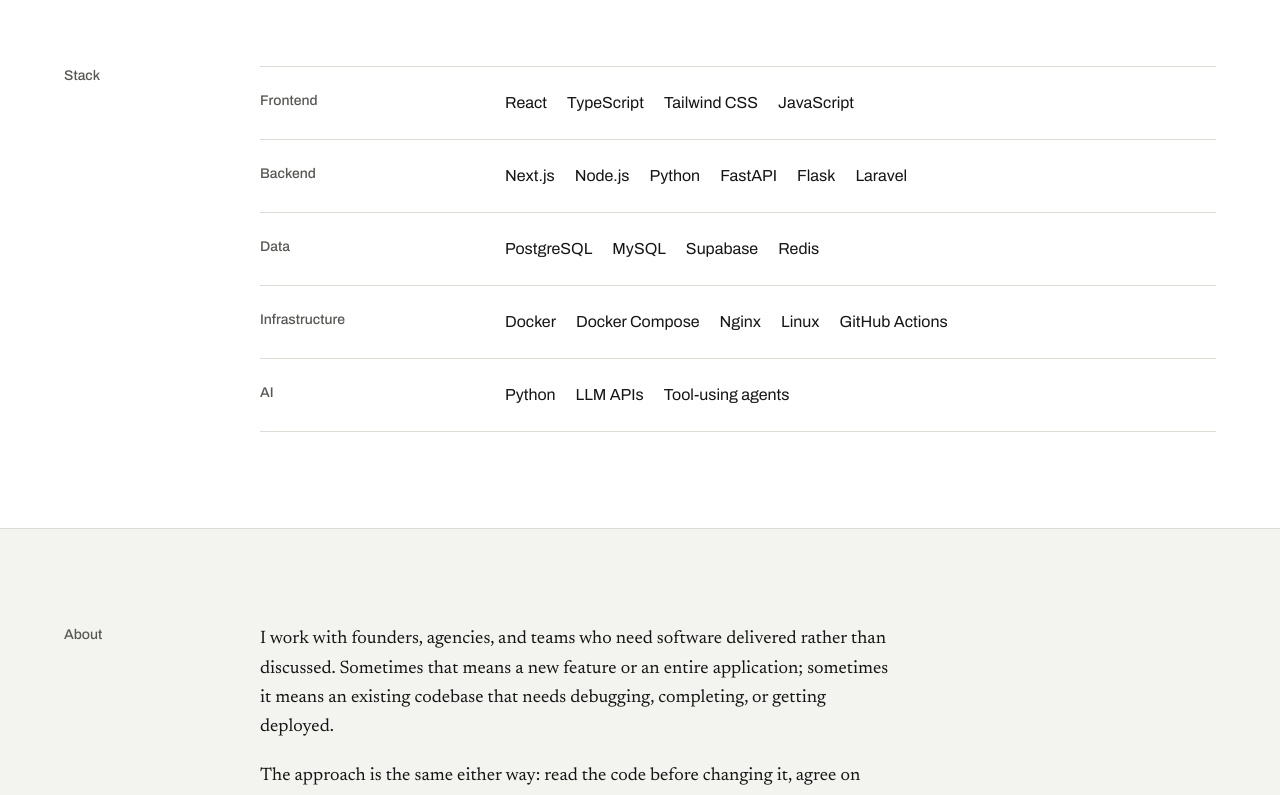
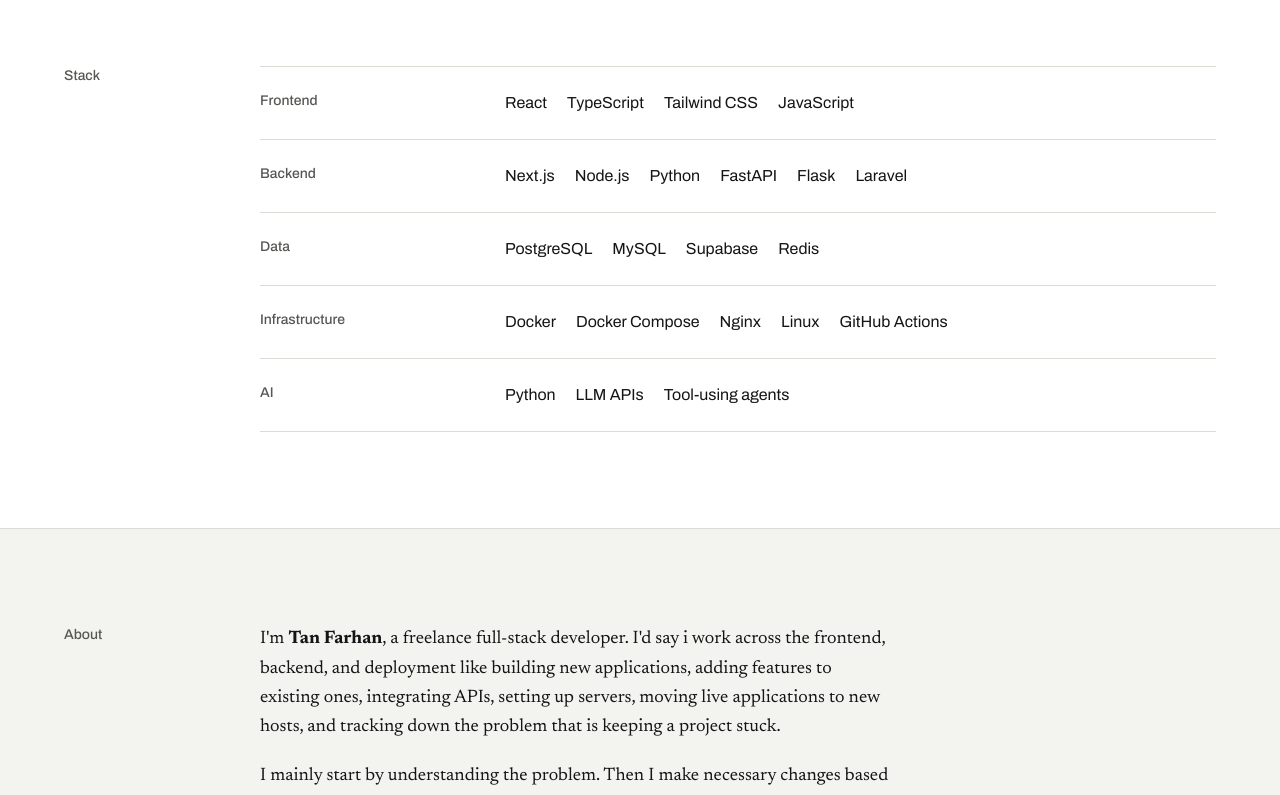
Before and after one commit to farhan-t-dev/Farhan-portfolio, a Next.js app: page / in a window 1280 px wide. Shown: the part 2000-2795 px from the top of the page. Built offline with nearby package versions, Linux system fonts and the light colour scheme.

Commit message:
Refactor code structure for improved readability and maintainability

```diff
--- a/src/components/sections/about.tsx
+++ b/src/components/sections/about.tsx
@@ -12,16 +12,20 @@
     <Section id="about" label="About" tone="mist">
       <div className="max-w-[62ch] space-y-5 font-serif text-lg leading-relaxed text-ink">
         <p>
-          I work with founders, agencies, and teams who need software
-          delivered rather than discussed. Sometimes that means a new
-          feature or an entire application; sometimes it means an existing
-          codebase that needs debugging, completing, or getting deployed.
+          I&apos;m <b>Tan Farhan</b>, a freelance full-stack developer. I'd say i work across the
+          frontend, backend, and deployment like building new applications, adding
+          features to existing ones, integrating APIs, setting up servers,
+          moving live applications to new hosts, and tracking down the problem
+          that is keeping a project stuck.
         </p>
         <p>
-          The approach is the same either way: read the code before
-          changing it, agree on what done means, work in changes you can
-          review as they land, and leave documentation behind so the next
-          person is not starting from zero.
+          I mainly start by understanding the problem. Then I make necessary changes based on the work in a way that its clean and maintainable, and leave the project in a state that the next
+          person can work on with confidence. That applies from the first look
+          at a codebase to the final deployment.
+        </p>
+        <p>
+          Outside work I'm too deep into tech, watched more anime than i can count,
+          and I play a lot of AAA and FPS games, mostly Valorant...
         </p>
       </div>
     </Section>
--- a/src/data/site.ts
+++ b/src/data/site.ts
@@ -35,7 +35,7 @@
 
 export const site: SiteConfig = {
   // ---- Replace the four values below with your real details ----
-  name: "Farhan",
+  name: "Tan Farhan",
   role: "Full-stack developer",
   description:
     "Full-stack developer building, fixing, and shipping web applications — new features, API integrations, and deployment for founders, agencies, and teams.",
```
Also changed, not shown: public/images/IMG_0705.JPG (added), src/data/skills.ts (line endings or trailing spaces).
